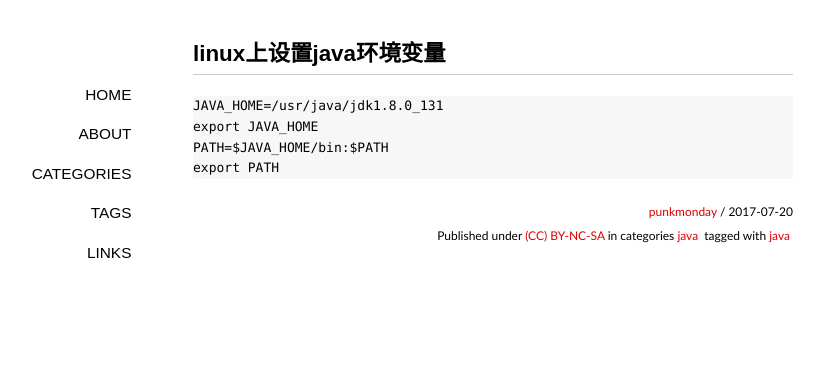
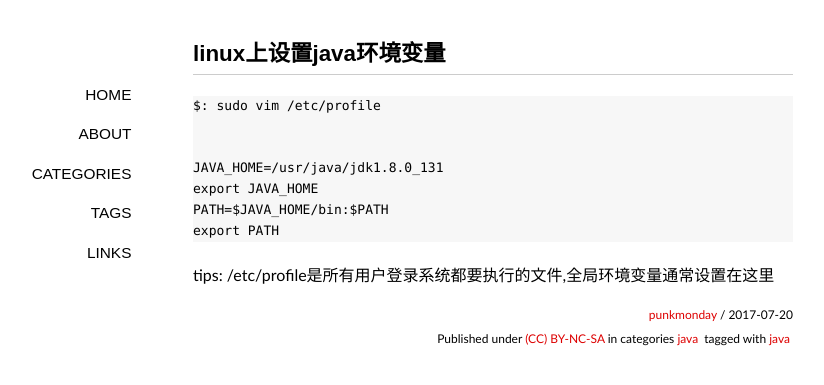
Before and after one commit to punkmonday/punkmonday.github.io, a Jekyll site: the page built from _posts/2017-07-20-linux-java-path.md, in a window 1280 px wide. Shown: the top 385 px of the page, without its empty margins (147-971 px from the left). Built offline with Jekyll 4.4.1, drawn with Linux system fonts in a browser that asks for light colours; some web fonts are replaced; comment, search, counter and statistics services are not loaded.

Commit message:
Create 2017-07-20-linux-java-path.md

````diff
--- a/_posts/2017-07-20-linux-java-path.md
+++ b/_posts/2017-07-20-linux-java-path.md
@@ -9,8 +9,13 @@ categories:
   - java
 ---
 ```
+$: sudo vim /etc/profile
+
+
 JAVA_HOME=/usr/java/jdk1.8.0_131
 export JAVA_HOME
 PATH=$JAVA_HOME/bin:$PATH
 export PATH
 ```
+
+tips: /etc/profile是所有用户登录系统都要执行的文件,全局环境变量通常设置在这里
````
